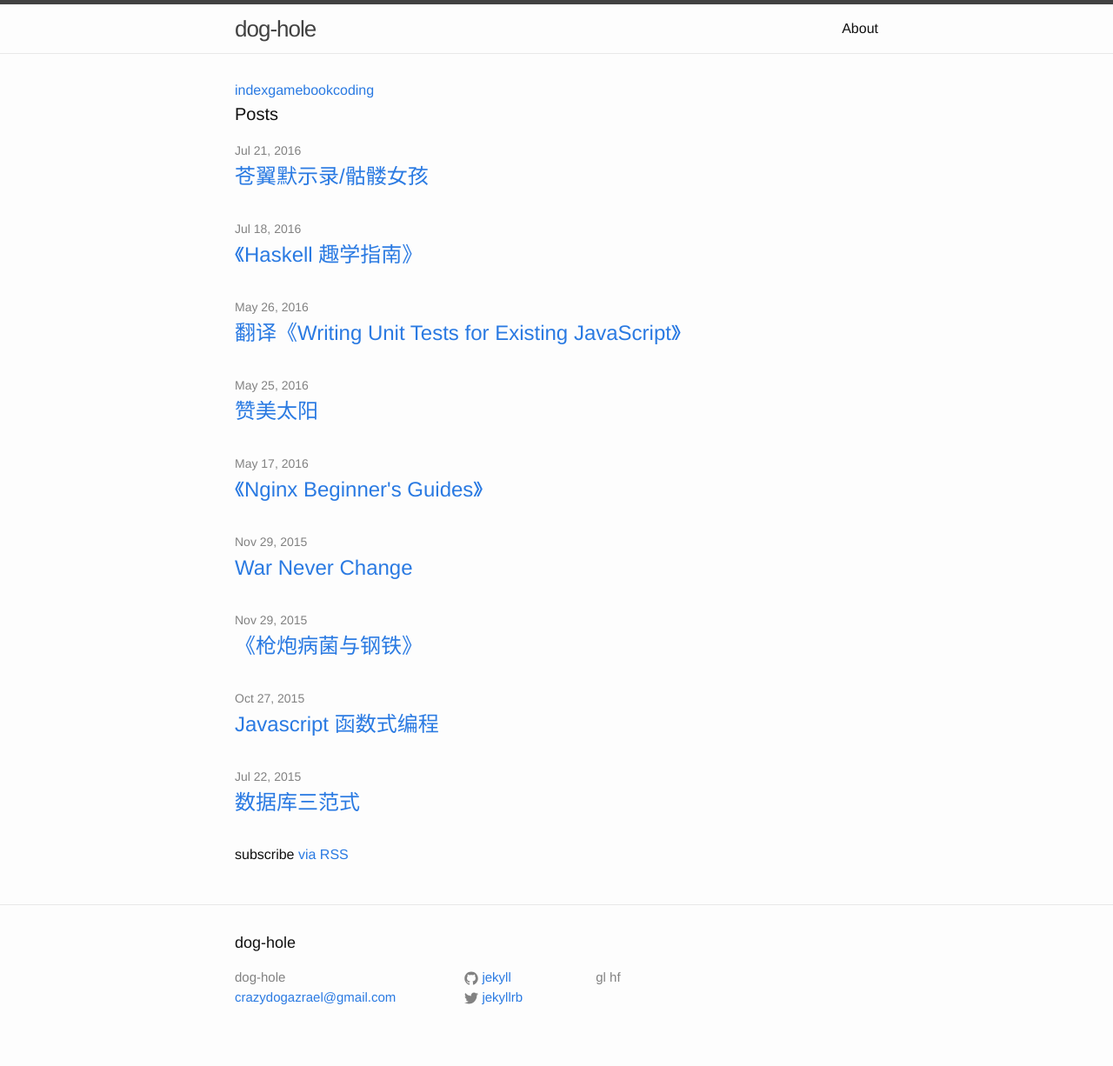
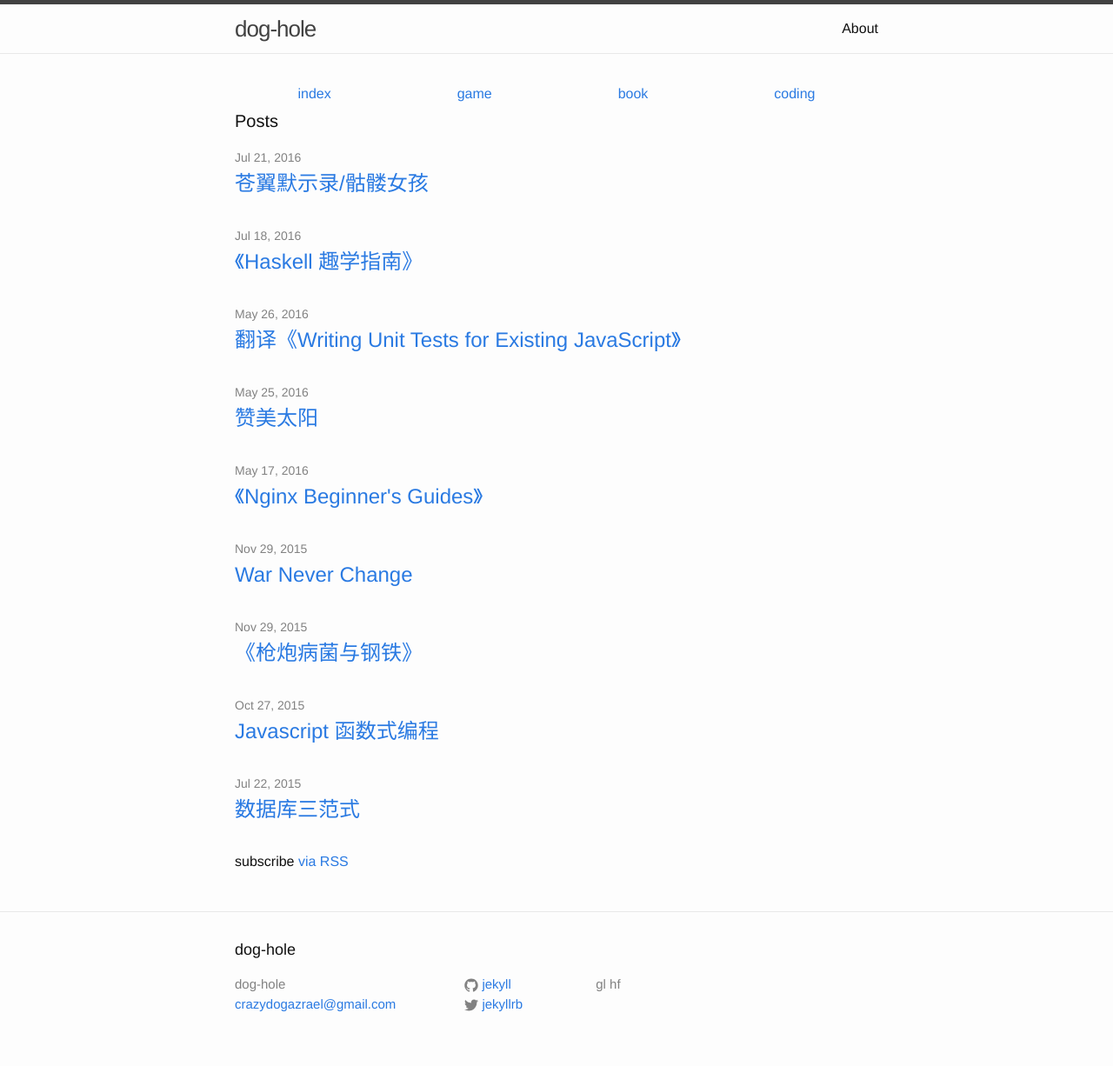
Before and after one commit to Crazydogs/Crazydogs.github.io, a Jekyll site: the page built from index.html, in a window 1280 px wide. Shown: the whole page at 87% size. Built offline with Jekyll 4.4.1, drawn with Linux system fonts in a browser that asks for light colours.

Commit message:
fix sass bug

```diff
--- a/_sass/cate_switch.scss
+++ b/_sass/cate_switch.scss
@@ -1,12 +1,12 @@
 .cate-switch{
     display: flex;
-    justify_content: space-around;
-    .a {
+    justify-content: space-around;
+    a {
         display: inline-block;
         line-height: 2em;
         margin: 0 2em;
     }
-    .a.actie {
+    a.actie {
         background: #1756a9;
     }
 }
```
